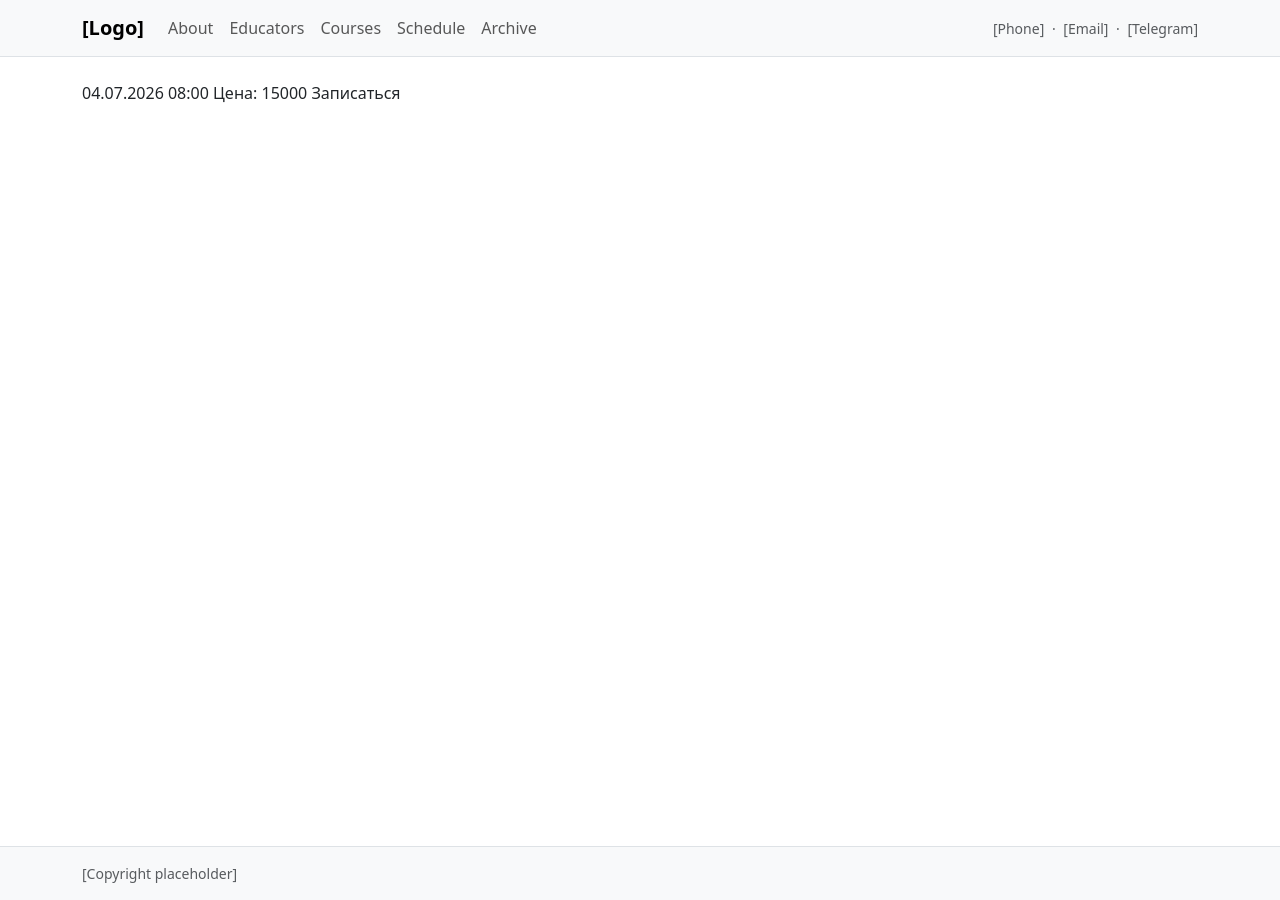
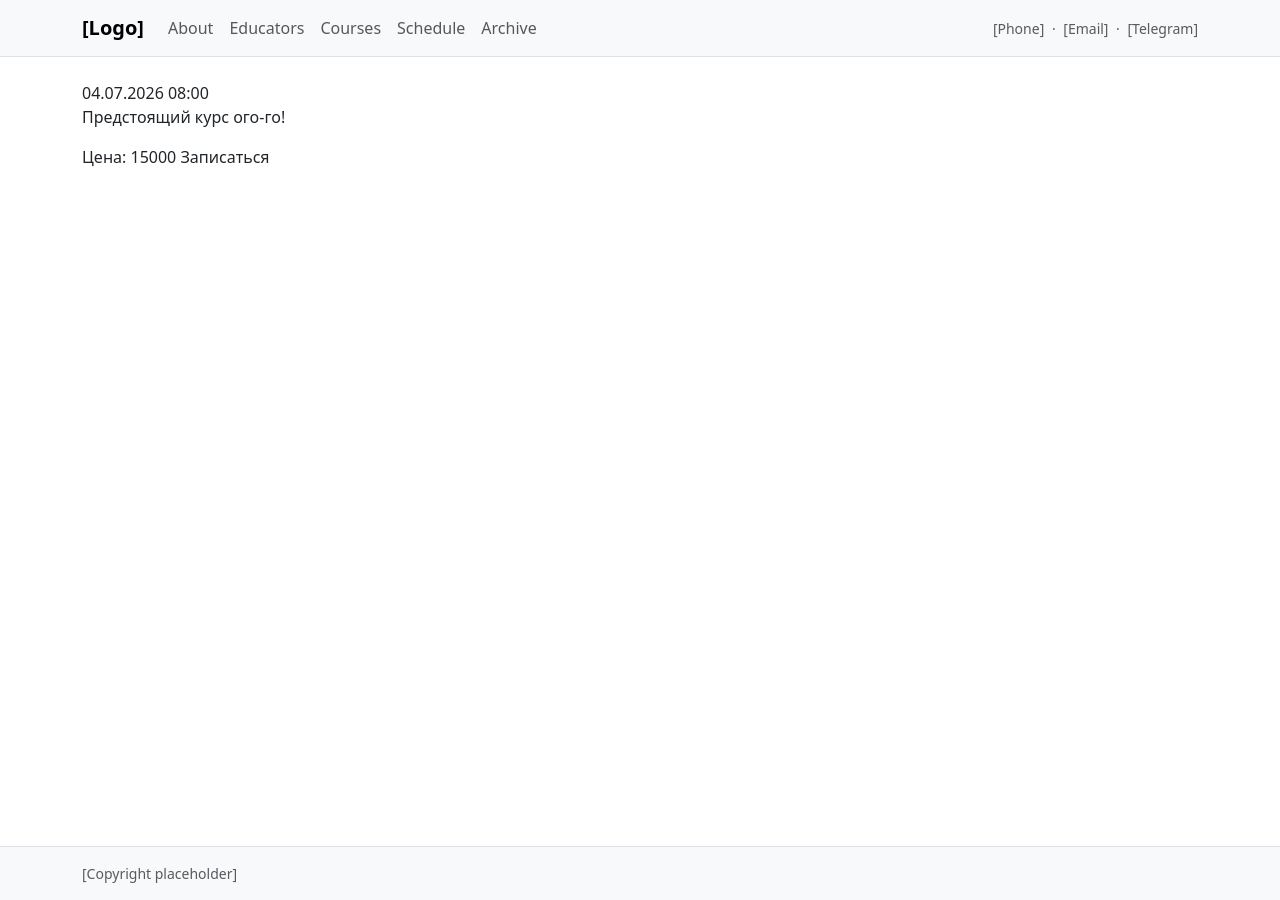
Before and after one commit to devpraktika-ru/devpraktika-ru.github.io, a Jekyll site: the page built from _events/2026-07-04-architecture-workshop.md, in a window 1280 px wide. Built offline with Jekyll 4.4.1, drawn with Linux system fonts in a browser that asks for light colours.

Commit message:
Fix upcoming events

```diff
--- a/_events/2026-07-04-architecture-workshop.md
+++ b/_events/2026-07-04-architecture-workshop.md
@@ -6,3 +6,5 @@ course: architecture-workshop
 educators:
   - anton-stekanov
 ---
+
+Предстоящий курс ого-го!
```
Also changed, not shown: schedule/index.md (+1 -1 lines).
